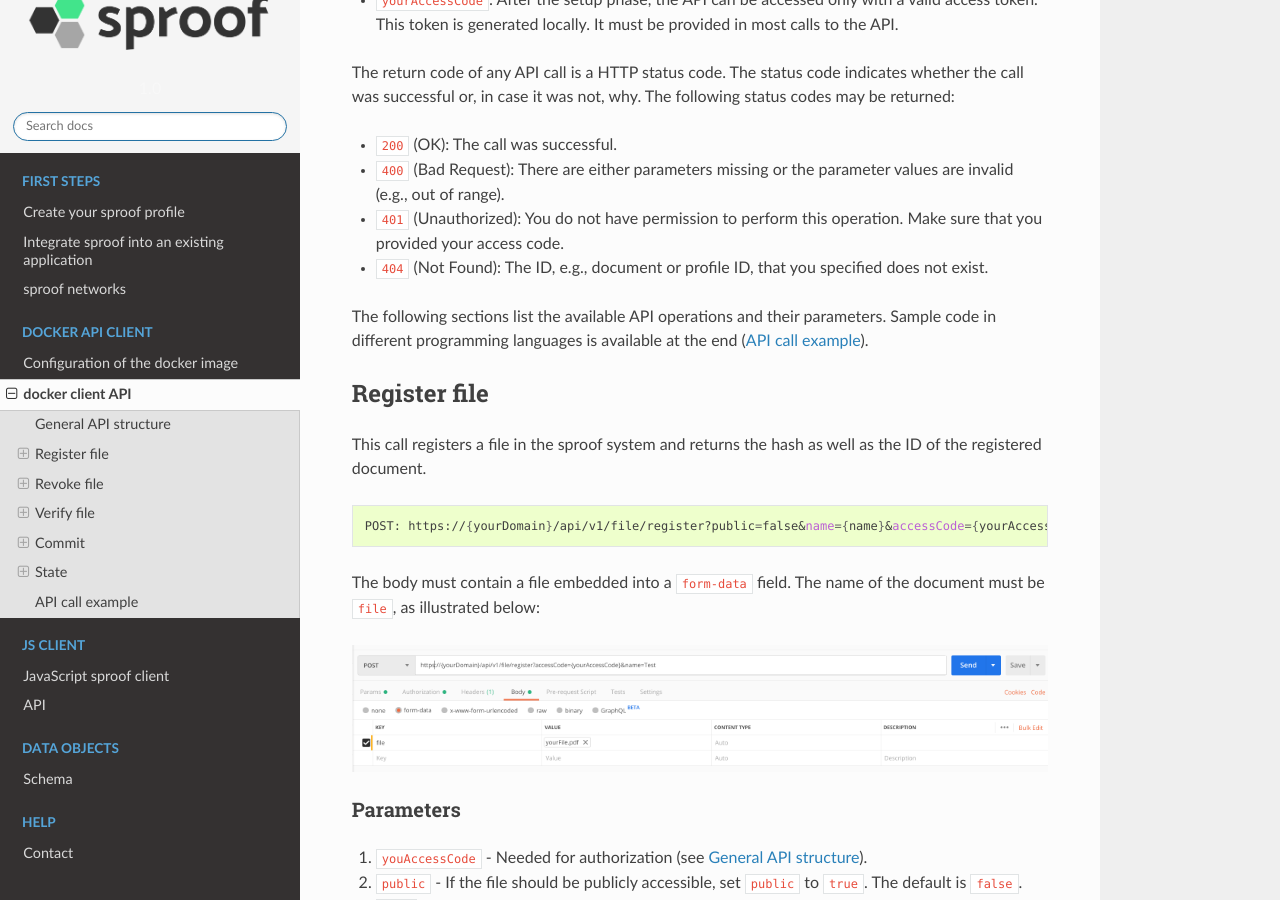
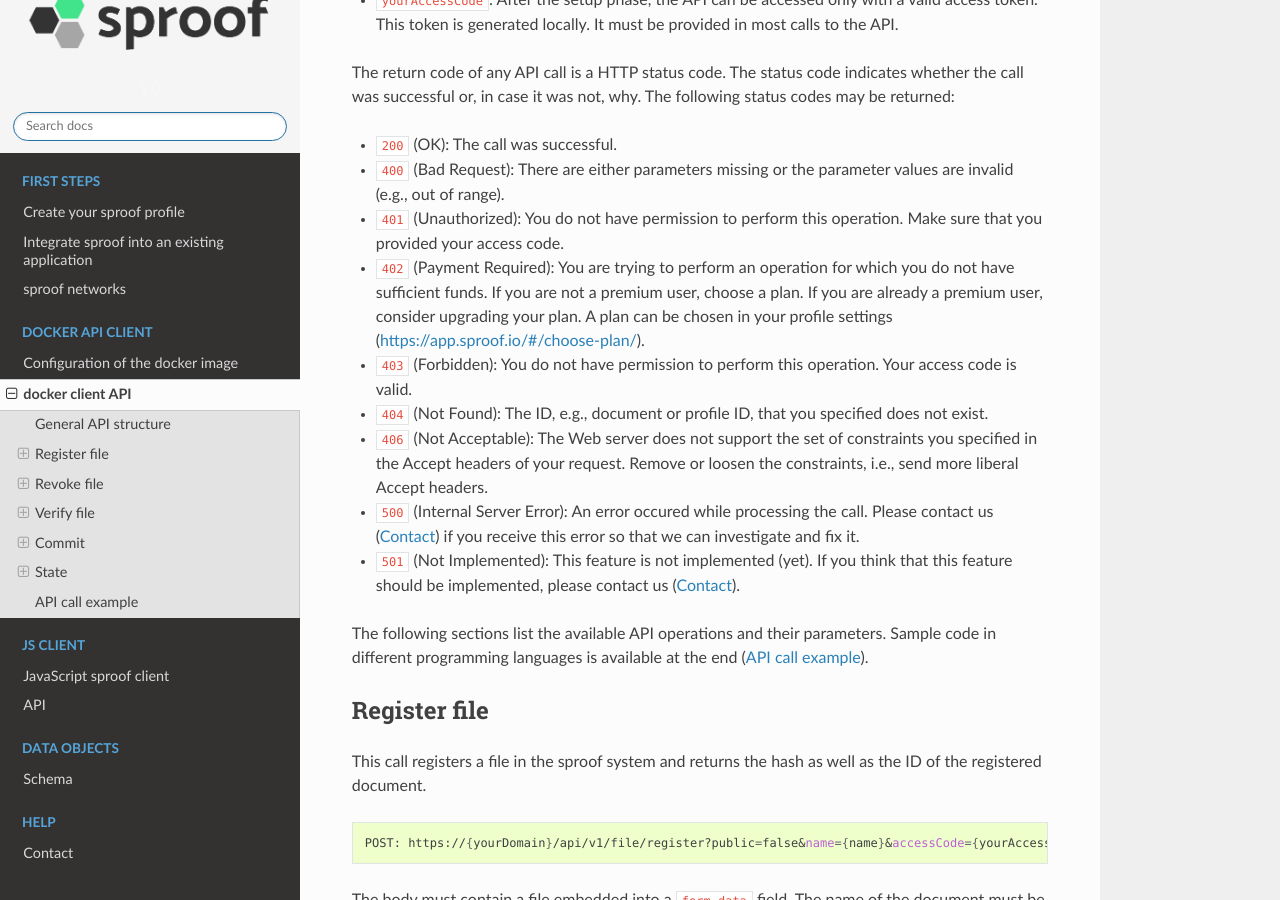
Before and after one commit to sproof/docs, a Sphinx documentation site: the page built from docs/docker/docker-api.rst, in a window 1280 px wide and 900 px high, scrolled down 613 px. Built offline with Sphinx 7.4.7 and the Read the Docs theme 2.0.0, drawn with Linux system fonts in a browser that asks for light colours.

Commit message:
Added other supported HTTP status codes

```diff
--- a/docs/docker/docker-api.rst
+++ b/docs/docker/docker-api.rst
@@ -27,7 +27,12 @@
 - ``200`` (OK): The call was successful.
 - ``400`` (Bad Request): There are either parameters missing or the parameter values are invalid (e.g., out of range).
 - ``401`` (Unauthorized): You do not have permission to perform this operation. Make sure that you provided your access code.
+- ``402`` (Payment Required): You are trying to perform an operation for which you do not have sufficient funds. If you are not a premium user, choose a plan. If you are already a premium user, consider upgrading your plan. A plan can be chosen in your profile settings (https://app.sproof.io/#/choose-plan/).
+- ``403`` (Forbidden): You do not have permission to perform this operation. Your access code is valid.
 - ``404`` (Not Found): The ID, e.g., document or profile ID, that you specified does not exist.
+- ``406`` (Not Acceptable): The Web server does not support the set of constraints you specified in the Accept headers of your request. Remove or loosen the constraints, i.e., send more liberal Accept headers.
+- ``500`` (Internal Server Error): An error occured while processing the call. Please contact us (:doc:`../help`) if you receive this error so that we can investigate and fix it.
+- ``501`` (Not Implemented): This feature is not implemented (yet). If you think that this feature should be implemented, please contact us (:doc:`../help`).
 
 The following sections list the available API operations and their parameters. Sample code in different programming languages is available at the end (:ref:`example`).
 
```
